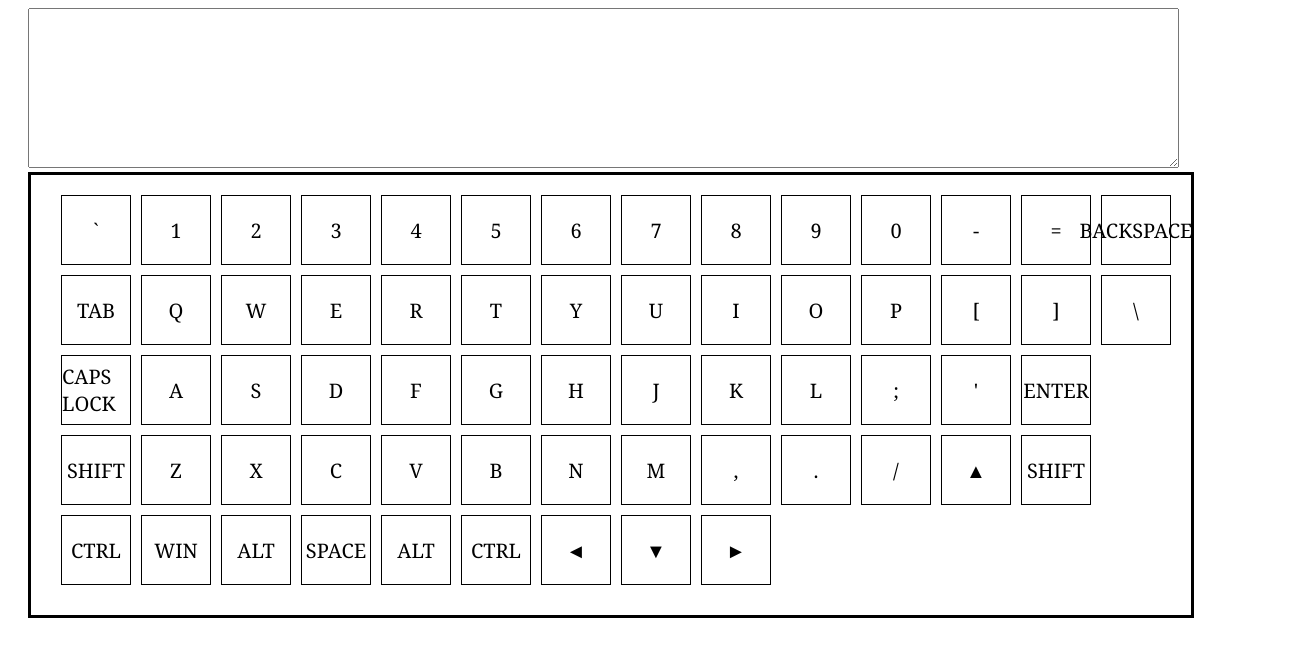
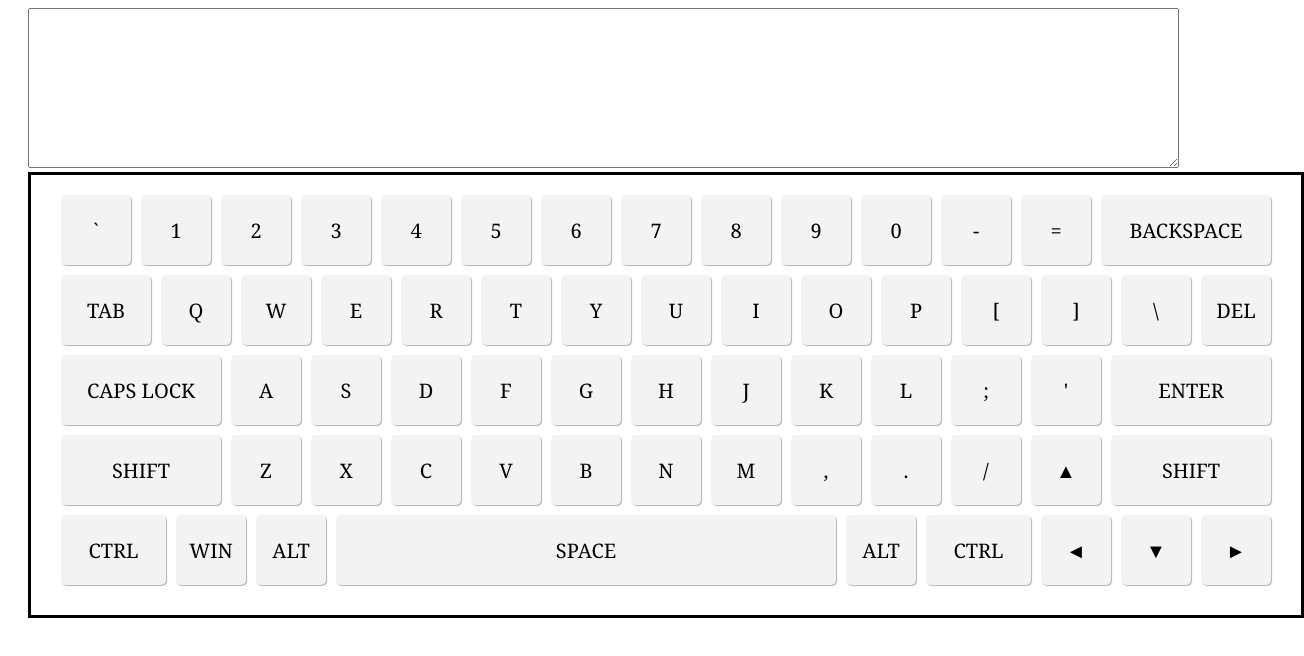
Before and after one commit to crecker05ru/virtual-keyboard, a website built with webpack: page src/index.html in a window 1280 px wide. Shown: the whole page, 1304 px wide, since content can reach past the window. Built offline with nearby package versions, Linux system fonts and the light colour scheme.

Commit message:
feat: markup done

```diff
--- a/src/index.js
+++ b/src/index.js
@@ -1,19 +1,25 @@
 import "./styles.scss"
 let en = [
   ['`','1','2','3','4','5','6','7','8','9','0','-','=','Backspace'],
-  ['Tab','q','w','e','r','t','y','u','i','o','p','[',']','\\'],
+  ['Tab','q','w','e','r','t','y','u','i','o','p','[',']','\\','Del'],
   ['Caps Lock','a','s','d','f','g','h','j','k','l',';',"'",'Enter'],
   ['Shift','z','x','c','v','b','n','m',',','.','/','▲','Shift'],
   ['Ctrl','Win','Alt','Space','Alt','Ctrl','◄','▼','►']
 ]
 let ru = [
   ['ё','1','2','3','4','5','6','7','8','9','0','-','=','Backspace'],
-  ['Tab','й','ц','у','к','е','н','г','ш','щ','з','х','ъ','\\'],
+  ['Tab','й','ц','у','к','е','н','г','ш','щ','з','х','ъ','\\','Del'],
   ['Caps Lock','ф','ы','в','а','п','р','о','л','д','ж','э','Enter'],
   ['Shift','я','ч','с','м','и','т','ь','б','ю','.','▲','Shift'],
   ['Ctrl','Win','Alt','Space','Alt','Ctrl','◄','▼','►']
 ]
+let languageMap = {
+  en: en,
+  ru: ru
+}
+
 const root = document.querySelector('#keyboard')
+let currentLanguage = 'en'
 console.log('root',root)
 window.addEventListener('load',drawApp)
 
@@ -24,7 +30,10 @@ function drawApp() {
   let textarea = document.createElement('textarea')
   textarea.classList.add('textarea')
   root.append(wrapper,textarea)
-  drawKeyboard(en)
+  drawKeyboard(languageMap[currentLanguage])
+}
+function changeKeyLanguage(language){
+  drawKeyboard(language)
 }
 
 function drawKeyboard(language) {
@@ -42,7 +51,21 @@ function drawKeyboard(language) {
       colElement.innerText = col.toUpperCase()
       colElement.dataset.row = i
       colElement.dataset.col = k
+      // colElement.classList.add('keyboard__col', 'key_size_m')
       colElement.classList.add('keyboard__col')
+      if(col === 'Backspace'){
+        colElement.classList.add('key_size_backspace')
+      }else if(col === 'Tab'){
+        colElement.classList.add('key_size_tab')
+      }else if(col === 'Ctrl'){
+        colElement.classList.add('key_size_l')
+      }else if(col === 'Shift' || col === 'Enter' || col === 'Caps Lock'){
+        colElement.classList.add('key_size_xl')
+      }else if(col === 'Space'){
+        colElement.classList.add('key_size_xxxxl')
+      }else {
+        colElement.classList.add('key_size_m')
+      }
       rowElement.append(colElement)
     }
   }
--- a/src/styles.scss
+++ b/src/styles.scss
@@ -17,7 +17,7 @@
   &__body {
     width: fit-content;
     border: 3px solid #000;
-    padding: 20px;
+    padding: 20px 30px 20px 20px;
   }
 
   &__row {
@@ -27,7 +27,10 @@
   &__col {
     width: 70px;
     height: 70px;
-    border: 1px solid #000;
+    background-color: #f3f3f3;
+    // border: 1px solid #000;
+    border-radius: 5px;
+    box-shadow: 1px 1px 1px rgba(0,0,0,0.3);
     display: flex;
     align-items: center;
     justify-content: center;
@@ -46,3 +49,42 @@
     }
   }
 }
+
+.key {
+  &_size {
+    &_s {
+      width: 50px;
+    }
+
+    &_m {
+      width: 70px;
+    }
+
+    &_l {
+      width: 105px;
+    }
+
+    &_xl {
+      width: 160px;
+    }
+
+    &_xxl {
+      width: 175px;
+    }
+
+    &_xxxl {
+      width: 210px;
+    }
+
+    &_xxxxl {
+      width: 500px;
+    }
+
+    &_backspace {
+      width: 170px;
+    }
+    &_tab{
+      width: 90px;
+    }
+  }
+}
```
